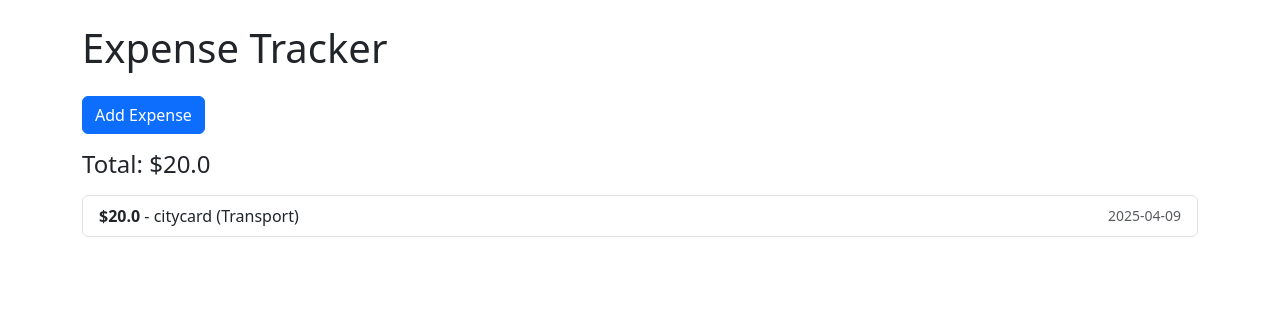
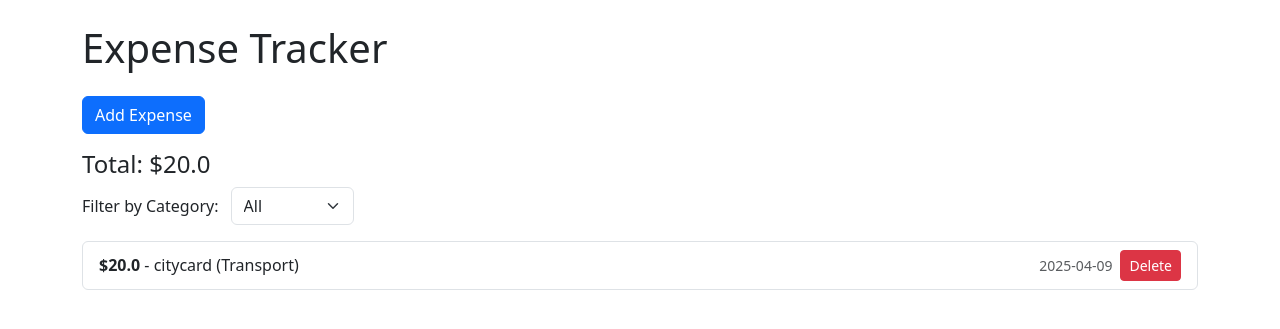
Before and after one commit to AlinaValebna/Expense-tracker, a Flask app: page / in a window 1280 px wide. Shown: the top 329 px of the page. Run offline with Flask 3, Linux system fonts and the light colour scheme; data comes from the database, SQL or seed files in the repository; both versions use the stored data as it was after the commit.

Commit message:
added filter

```diff
--- a/app.py
+++ b/app.py
@@ -20,9 +20,17 @@ class Expense(db.Model):
 
 @app.route('/')
 def index():
-    expenses = Expense.query.order_by(Expense.date.desc()).all()
+    category_filter = request.args.get('category')
+    if category_filter and category_filter != 'All':
+        expenses = Expense.query.filter_by(category=category_filter).order_by(Expense.date.desc()).all()
+    else:
+        expenses = Expense.query.order_by(Expense.date.desc()).all()
+
+    categories = db.session.query(Expense.category).distinct().all()
+    categories = [c[0] for c in categories]  # unpack tuples
     total = sum(e.amount for e in expenses)
-    return render_template('index.html', expenses=expenses, total=total)
+    return render_template('index.html', expenses=expenses, total=total, categories=categories, selected=category_filter)
+
 
 @app.route('/add', methods=['GET', 'POST'])
 def add_expense():
@@ -36,6 +44,13 @@ def add_expense():
         return redirect(url_for('index'))
     return render_template('add_expense.html')
 
+@app.route('/delete/<int:expense_id>')
+def delete_expense(expense_id):
+    expense = Expense.query.get_or_404(expense_id)
+    db.session.delete(expense)
+    db.session.commit()
+    return redirect(url_for('index'))
+
 if __name__ == '__main__':
     with app.app_context():
         db.create_all()
--- a/templates/index.html
+++ b/templates/index.html
@@ -2,14 +2,27 @@
 {% block content %}
   <a href="{{ url_for('add_expense') }}" class="btn btn-primary mb-3">Add Expense</a>
   <h4>Total: ${{ total }}</h4>
+  <form method="get" action="{{ url_for('index') }}" class="mb-3">
+    <label for="category">Filter by Category:</label>
+    <select name="category" id="category" onchange="this.form.submit()" class="form-select w-auto d-inline-block ms-2">
+      <option value="All">All</option>
+      {% for category in categories %}
+        <option value="{{ category }}" {% if selected == category %}selected{% endif %}>{{ category }}</option>
+      {% endfor %}
+    </select>
+  </form>
+
   <ul class="list-group mt-3">
     {% for expense in expenses %}
-      <li class="list-group-item d-flex justify-content-between align-items-center">
-        <div>
-          <strong>${{ expense.amount }}</strong> - {{ expense.description }} ({{ expense.category }})
-        </div>
+    <li class="list-group-item d-flex justify-content-between align-items-center">
+      <div>
+        <strong>${{ expense.amount }}</strong> - {{ expense.description }} ({{ expense.category }})
+      </div>
+      <div class="d-flex align-items-center gap-2">
         <small class="text-muted">{{ expense.date.strftime('%Y-%m-%d') }}</small>
-      </li>
+        <a href="{{ url_for('delete_expense', expense_id=expense.id) }}" class="btn btn-sm btn-danger">Delete</a>
+      </div>
+    </li>
     {% endfor %}
   </ul>
 {% endblock %}
```
Also changed, not shown: instance/expenses.db (added).
